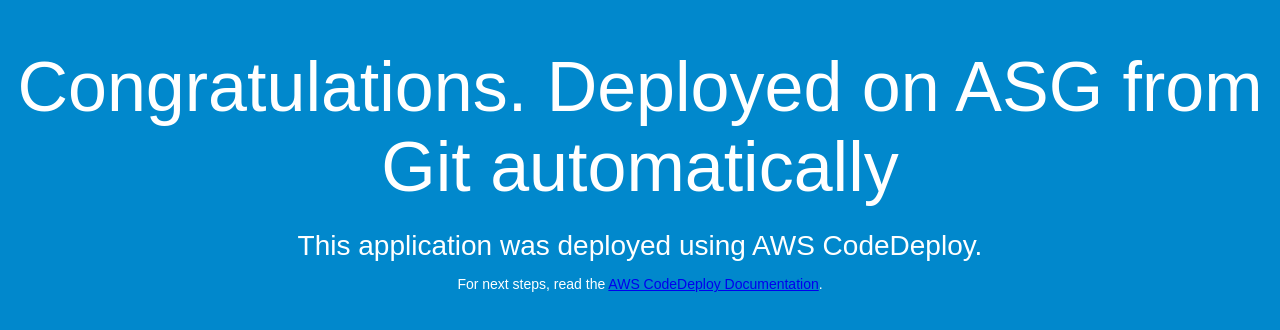
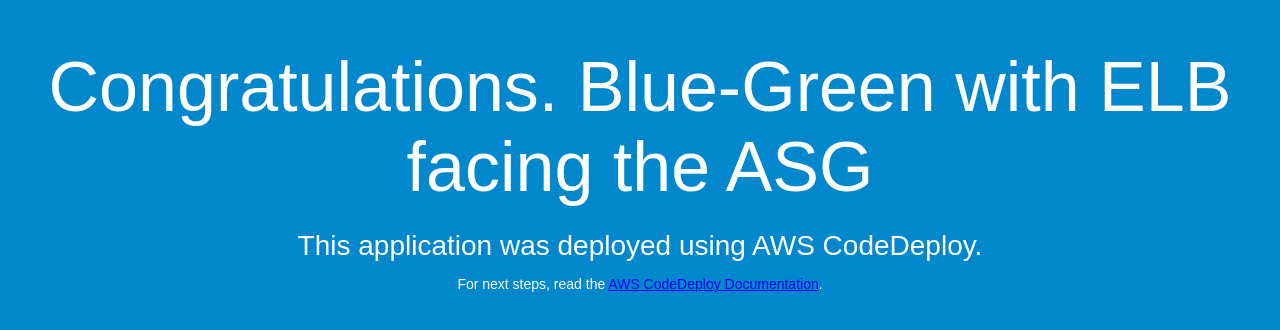
Before and after one commit to gandhivarun/CodeDeploy, a plain HTML site: page index.html in a window 1280 px wide. Drawn offline with Linux system fonts and the light colour scheme.

Commit message:
new changes to index

```diff
--- a/index.html
+++ b/index.html
@@ -26,7 +26,7 @@
 </head>
 <body>
   <div align="center">
-    <h1>Congratulations. Deployed on ASG from Git automatically </h1>
+    <h1>Congratulations. Blue-Green with ELB facing the ASG </h1>
     <h2>This application was deployed using AWS CodeDeploy.</h2>
     <p>For next steps, read the <a href="http://aws.amazon.com/documentation/codedeploy">AWS CodeDeploy Documentation</a>.</p>
   </div>
```
